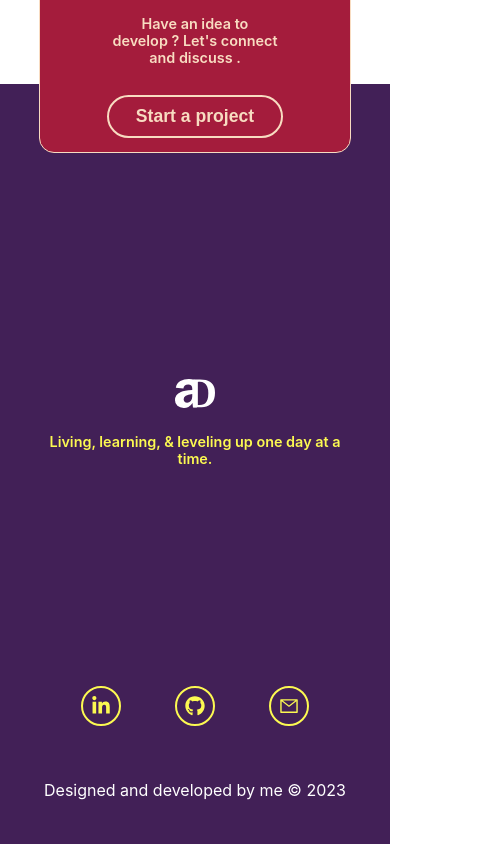
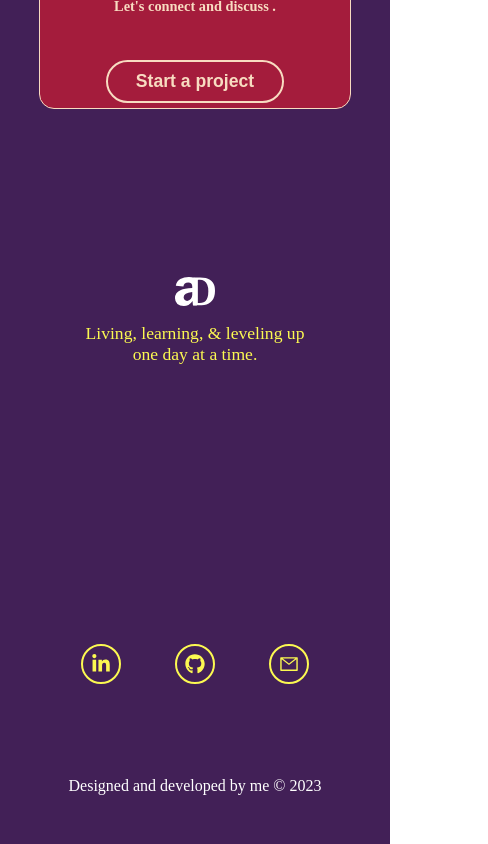
Before and after one commit to Aryann208/Aryan.Dev, a React (Create React App) app: page / in a window 390 px wide. Shown: the whole page, 488 px wide, since content can reach past the window. Built offline with nearby package versions, Linux system fonts and the light colour scheme.

Commit message:
footer fixing  done

```diff
--- a/src/components/footer/Footer.jsx
+++ b/src/components/footer/Footer.jsx
@@ -27,9 +27,9 @@ const Footer = () => {
           <div className={classes.Logo}>
             <img src={Logo} alt="" />
           </div>
-          <p className={classes.Subheading}>
-            Living, learning, & leveling up one day at a time.
-          </p>
+          <div className={classes.Subheading}>
+            <p>Living, learning, & leveling up one day at a time.</p>
+          </div>
         </div>
         <div className={classes.FooterSocialButtons}>
           <SocialButtons icon={<FaLinkedinIn />} />
--- a/src/components/footer/Footer.module.css
+++ b/src/components/footer/Footer.module.css
@@ -9,6 +9,7 @@
   color: var(--secondary);
 }
 .Logo {
+  margin: 2em;
   z-index: 1111111;
   width: 40px;
   height: 40px;
@@ -44,10 +45,11 @@
 .FooterLogo {
   display: flex;
   flex-direction: column;
-  justify-content: center;
+  padding: 5em;
+  justify-content: space-around;
   align-items: center;
   width: 80%;
-  height: 50%;
+  height: 100%;
 }
 .ContactContainerText {
   padding: 0 2em;
@@ -79,8 +81,8 @@
   text-align: center;
 }
 .Subheading {
-  font-size: 1.8em;
-  font-weight: 600;
+  font-size: 2.2em;
+  font-weight: 100;
 }
 .Subheading2 {
   font-size: 1.8em;
@@ -93,9 +95,15 @@
 }
 
 @media screen and (max-width: 750px) {
+  * {
+    height: 100%;
+    width: 100%;
+    margin: 0;
+    padding: 0;
+  }
   .Footer {
     width: 100%;
-    height: 90vh;
+    height: 100%;
   }
   .FooterTextContainer {
     height: 70vh;
@@ -116,19 +124,19 @@
     font-size: 2em;
     position: absolute;
     bottom: 1em;
-    width: 150%;
+    width: 100%;
     height: 10%;
   }
   .ContactContainer {
     display: flex;
     top: -25vh;
     flex-direction: column;
-    justify-content: start;
+    justify-content: flex-start;
     align-items: center;
     position: absolute;
 
     border: 1.5px #f8dcc1 solid;
-    height: 35em;
+    height: 40em;
 
     width: 80vw;
   }
@@ -137,4 +145,7 @@
     flex-direction: column;
     width: 80%;
   }
+  .ContainerDiv {
+    margin: 1em;
+  }
 }
--- a/src/index.css
+++ b/src/index.css
@@ -6,6 +6,10 @@ html {
   font-size: 10px;
 }
 * {
+  padding: 0;
+  margin: 0;
+  width: 100%;
+  height: 100%;
   box-sizing: border-box;
 }
 @media screen and (max-width: 950px) {
@@ -23,16 +27,3 @@ html {
     font-size: 8px;
   }
 }
-body {
-  margin: 0;
-  font-family: -apple-system, BlinkMacSystemFont, 'Segoe UI', 'Roboto', 'Oxygen',
-    'Ubuntu', 'Cantarell', 'Fira Sans', 'Droid Sans', 'Helvetica Neue',
-    sans-serif;
-  -webkit-font-smoothing: antialiased;
-  -moz-osx-font-smoothing: grayscale;
-}
-
-code {
-  font-family: source-code-pro, Menlo, Monaco, Consolas, 'Courier New',
-    monospace;
-}
```
